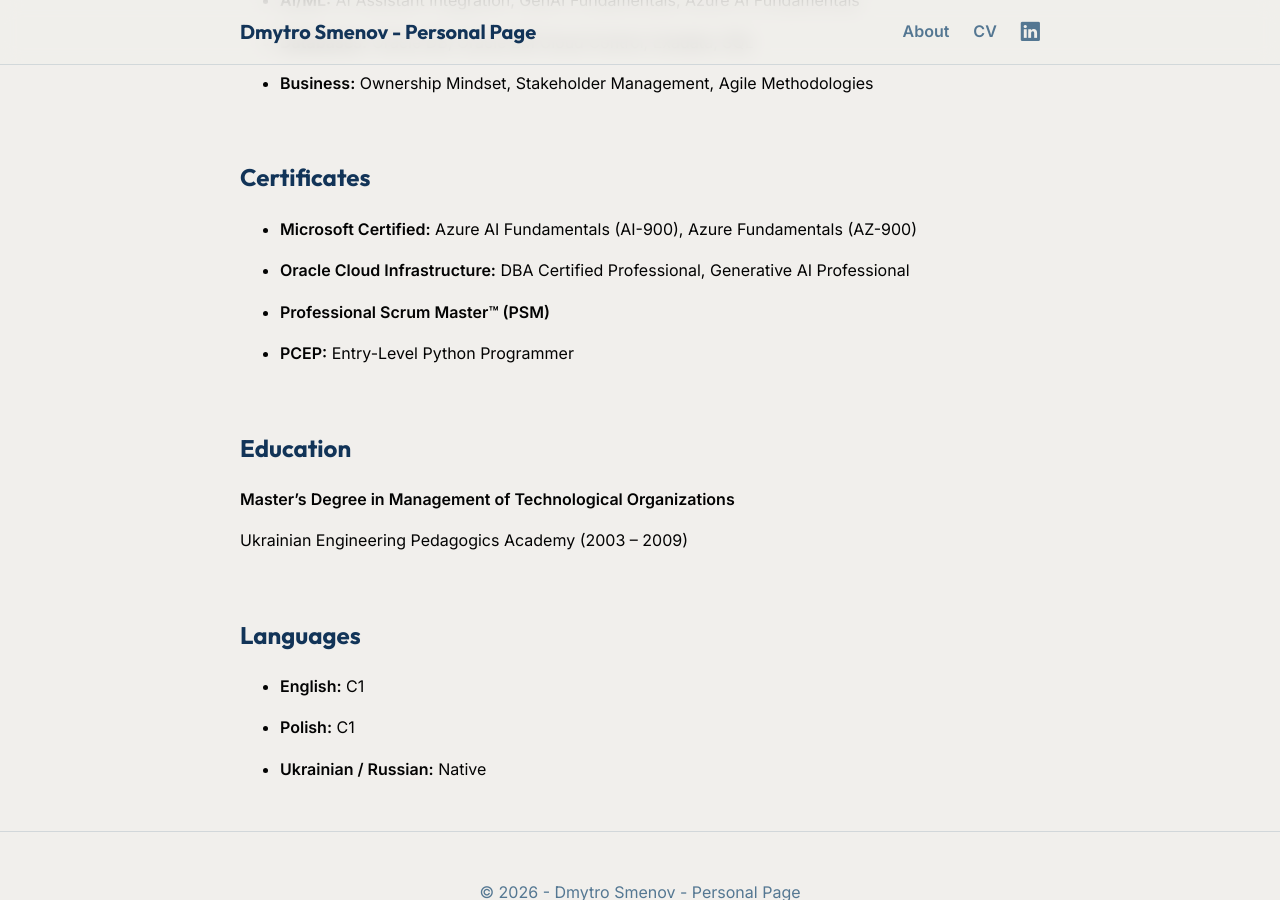
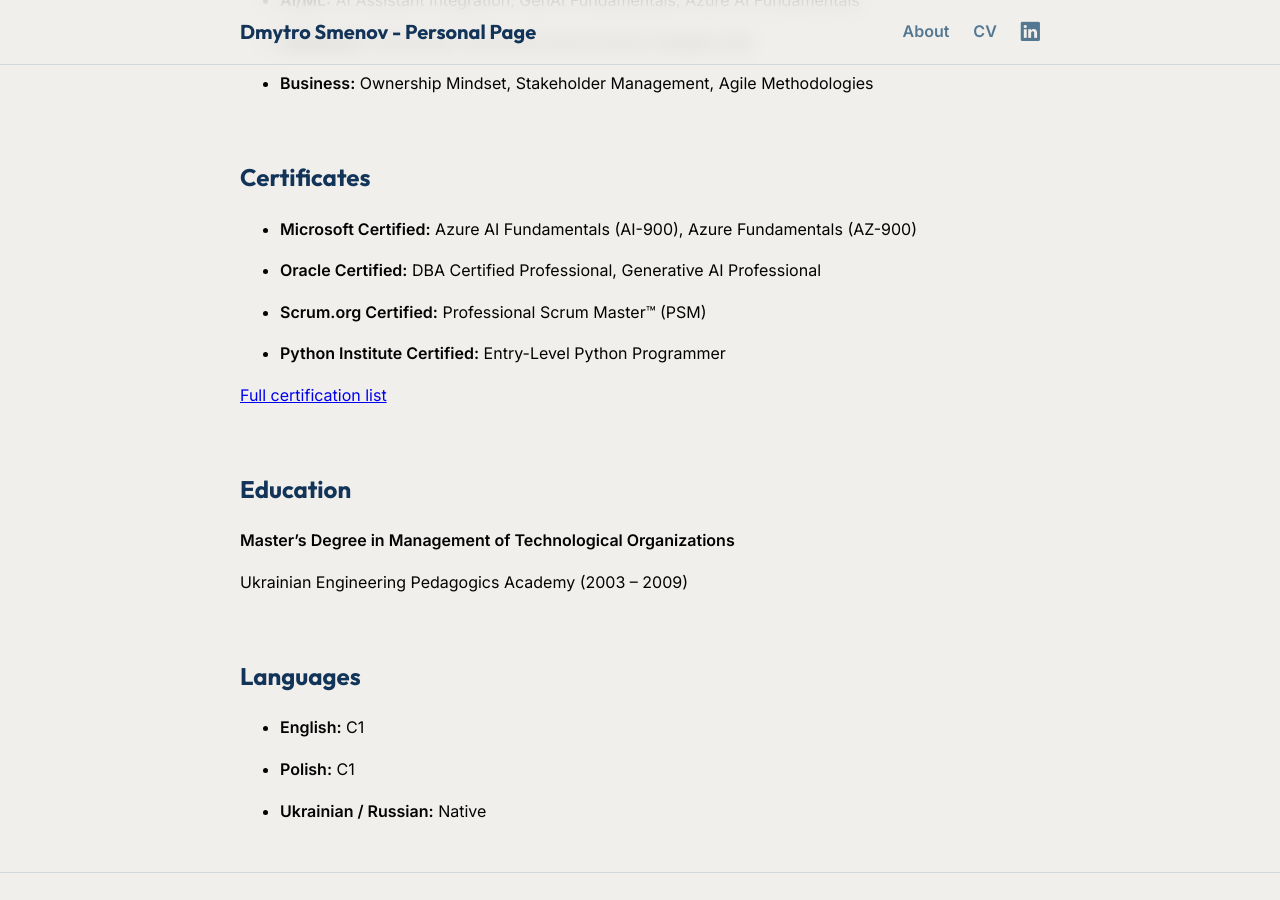
Before and after one commit to dsmenov/dsmenov.github.io, a Jekyll site: the page built from cv.md, in a window 1280 px wide and 900 px high, scrolled down 1826 px. Built offline with Jekyll 4.4.1, drawn with Linux system fonts in a browser that asks for light colours; our own code applies the rules of GitHub Pages for plain Markdown files.

Commit message:
docs: Clarify certification issuing bodies and add a link to the full certification list.

```diff
--- a/cv.md
+++ b/cv.md
@@ -84,11 +84,13 @@ I’m not just managing pipelines; I’m building infrastructure that supports o
 
 - **Microsoft Certified:** Azure AI Fundamentals (AI-900), Azure Fundamentals (AZ-900)
 
-- **Oracle Cloud Infrastructure:** DBA Certified Professional, Generative AI Professional
+- **Oracle Certified:** DBA Certified Professional, Generative AI Professional
 
-- **Professional Scrum Master™ (PSM)**
+- **Scrum.org Certified:** Professional Scrum Master™ (PSM)
 
-- **PCEP:** Entry-Level Python Programmer
+- **Python Institute Certified:** Entry-Level Python Programmer
+
+[Full certification list](https://www.linkedin.com/in/dsmenov/details/certifications/)
 
 <br>
 
```
